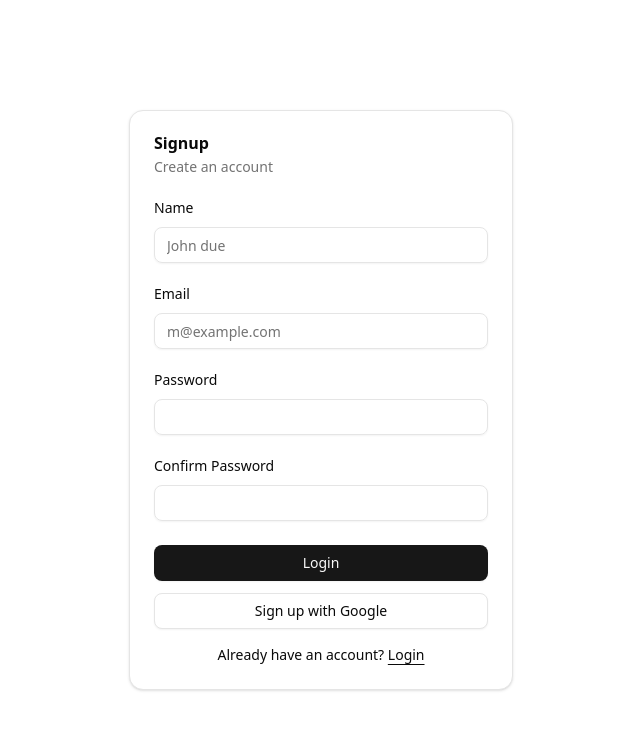
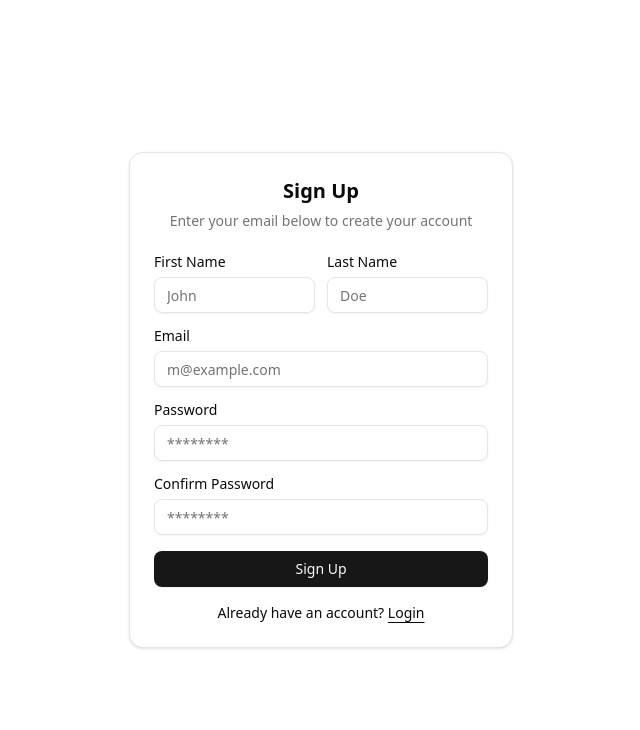
Before and after one commit to Niadul-Munna/auth, a Next.js app: page /auth/signup in a window 1280 px wide. Shown: the top 730 px of the page, without its empty margins (319-959 px from the left). Built offline with nearby package versions, Linux system fonts and the light colour scheme.

Commit message:
refactor:  create form with react hook form and zod

```diff
--- a/src/components/auth/signup-form.tsx
+++ b/src/components/auth/signup-form.tsx
@@ -1,132 +1,155 @@
 "use client";
-import { cn } from "@/lib/utils";
+import Link from "next/link";
 import { Button } from "@/components/ui/button";
+import { Input } from "@/components/ui/input";
+import { useForm } from "react-hook-form";
+import { zodResolver } from "@hookform/resolvers/zod";
+import { signupSchema } from "@/schema/signup-schema";
+import { z } from "zod";
+import {
+  Form,
+  FormControl,
+  FormField,
+  FormItem,
+  FormLabel,
+  FormMessage,
+} from "../ui/form";
 import {
   Card,
   CardContent,
   CardDescription,
   CardHeader,
   CardTitle,
-} from "@/components/ui/card";
-import { Input } from "@/components/ui/input";
-import { Label } from "@/components/ui/label";
-import Link from "next/link";
-import { z, ZodType } from "zod";
-import { SubmitHandler, useForm } from "react-hook-form";
-import { zodResolver } from "@hookform/resolvers/zod";
+} from "../ui/card";
 
-type FormData = {
-  name: string;
-  email: string;
-  password: string;
-  confirmPassword: string;
+export function SignupForm() {
+  const handleSubmit = (data: z.infer<typeof signupSchema>) => {
+    console.log(JSON.stringify(data));
   };
-
-export function SignupForm({
-  className,
-  ...props
-}: React.ComponentProps<"div">) {
-  const schema: ZodType<FormData> = z
-    .object({
-      name: z
-        .string()
-        .min(2, { message: "Name must be at least 2 characters" }),
-      email: z.string().email(),
-      password: z
-        .string()
-        .min(4, { message: "Password must be at least 4 characters" })
-        .max(32),
-      confirmPassword: z.string().min(4).max(32),
-    })
-    .refine((data) => data.password === data.confirmPassword, {
-      message: "Passwords do not match",
-      path: ["confirmPassword"],
+  const form = useForm<z.infer<typeof signupSchema>>({
+    resolver: zodResolver(signupSchema),
+    defaultValues: {
+      email: "",
+    },
   });
-
-  const {
-    register,
-    handleSubmit,
-    formState: { errors },
-  } = useForm<FormData>({
-    resolver: zodResolver(schema),
-  });
-  const submitData: SubmitHandler<FormData> = (data) => {
-    console.log(data);
-    console.log("Submitted");
-  };
   return (
-    <div className={cn("flex flex-col gap-6", className)} {...props}>
+    <div>
       <Card>
-        <CardHeader>
-          <CardTitle>Signup</CardTitle>
-          <CardDescription>Create an account</CardDescription>
+        <CardHeader className="text-center">
+          <CardTitle className="text-xl">Sign Up</CardTitle>
+          <CardDescription>
+            Enter your email below to create your account
+          </CardDescription>
         </CardHeader>
         <CardContent>
-          <form onSubmit={handleSubmit(submitData)}>
-            <div className="flex flex-col gap-6">
-              <div className="grid gap-3">
-                <Label htmlFor="Name">Name</Label>
-                <Input
-                  id="name"
-                  type="text"
-                  {...register("name")}
-                  placeholder="John due"
-                  required
+          <Form {...form}>
+            <form
+              onSubmit={form.handleSubmit(handleSubmit)}
+              className="max-w-md w-full flex flex-col gap-4"
+            >
+              <div className="grid grid-cols-2 gap-3">
+                <FormField
+                  control={form.control}
+                  name="firstName"
+                  render={({ field }) => {
+                    return (
+                      <FormItem>
+                        <FormLabel>First Name</FormLabel>
+                        <FormControl>
+                          <Input placeholder="John" type="text" {...field} />
+                        </FormControl>
+                        <FormMessage />
+                      </FormItem>
+                    );
+                  }}
                 />
-                {errors.name && (
-                  <p className="text-destructive text-sm">
-                    {errors.name.message}
-                  </p>
-                )}
-              </div>
-              <div className="grid gap-3">
-                <Label htmlFor="email">Email</Label>
-                <Input
-                  id="email"
-                  type="email"
-                  {...register("email")}
-                  placeholder="m@example.com"
-                  required
+                <FormField
+                  control={form.control}
+                  name="lastName"
+                  render={({ field }) => {
+                    return (
+                      <FormItem>
+                        <FormLabel>Last Name</FormLabel>
+                        <FormControl>
+                          <Input placeholder="Doe" type="text" {...field} />
+                        </FormControl>
+                        <FormMessage />
+                      </FormItem>
+                    );
+                  }}
                 />
               </div>
-              <div className="grid gap-3">
-                <div className="flex items-center">
-                  <Label htmlFor="password">Password</Label>
-                </div>
+              <FormField
+                control={form.control}
+                name="email"
+                render={({ field }) => {
+                  return (
+                    <FormItem>
+                      <FormLabel>Email</FormLabel>
+                      <FormControl>
                         <Input
-                  id="password"
+                          placeholder="m@example.com"
+                          type="email"
+                          {...field}
+                        />
+                      </FormControl>
+                      <FormMessage />
+                    </FormItem>
+                  );
+                }}
+              />
+              <FormField
+                control={form.control}
+                name="password"
+                render={({ field }) => {
+                  return (
+                    <FormItem>
+                      <FormLabel>Password</FormLabel>
+                      <FormControl>
+                        <Input
+                          placeholder="********"
                           type="password"
-                  {...register("password")}
-                  required
+                          {...field}
                         />
-              </div>
-              <div className="grid gap-3">
-                <div className="flex items-center">
-                  <Label htmlFor="confirmPassword">Confirm Password</Label>
-                </div>
+                      </FormControl>
+                      <FormMessage />
+                    </FormItem>
+                  );
+                }}
+              />
+              <FormField
+                control={form.control}
+                name="confirmPassword"
+                render={({ field }) => {
+                  return (
+                    <FormItem>
+                      <FormLabel>Confirm Password</FormLabel>
+                      <FormControl>
                         <Input
-                  id="confirmPassword"
+                          placeholder="********"
                           type="password"
-                  {...register("confirmPassword")}
-                  required
+                          {...field}
                         />
-              </div>
-              <div className="flex flex-col gap-3">
-                <Button type="submit" className="w-full">
-                  Login
+                      </FormControl>
+                      <FormMessage />
+                    </FormItem>
+                  );
+                }}
+              />
+              <Button className="w-full" type="submit">
+                Sign Up
               </Button>
-                <Button variant="outline" className="w-full">
-                  Sign up with Google
-                </Button>
-              </div>
-            </div>
-            <div className="mt-4 text-center text-sm">
+              <p className="text-center text-sm">
                 Already have an account?{" "}
-              <Link href="/auth/login" className="underline underline-offset-4">
+                <Link
+                  href="/auth/login"
+                  className="underline underline-offset-4"
+                >
                   Login
                 </Link>
-            </div>
+              </p>
             </form>
+          </Form>
         </CardContent>
       </Card>
     </div>
```
Lines whose indentation alone changed are shown as unchanged.
